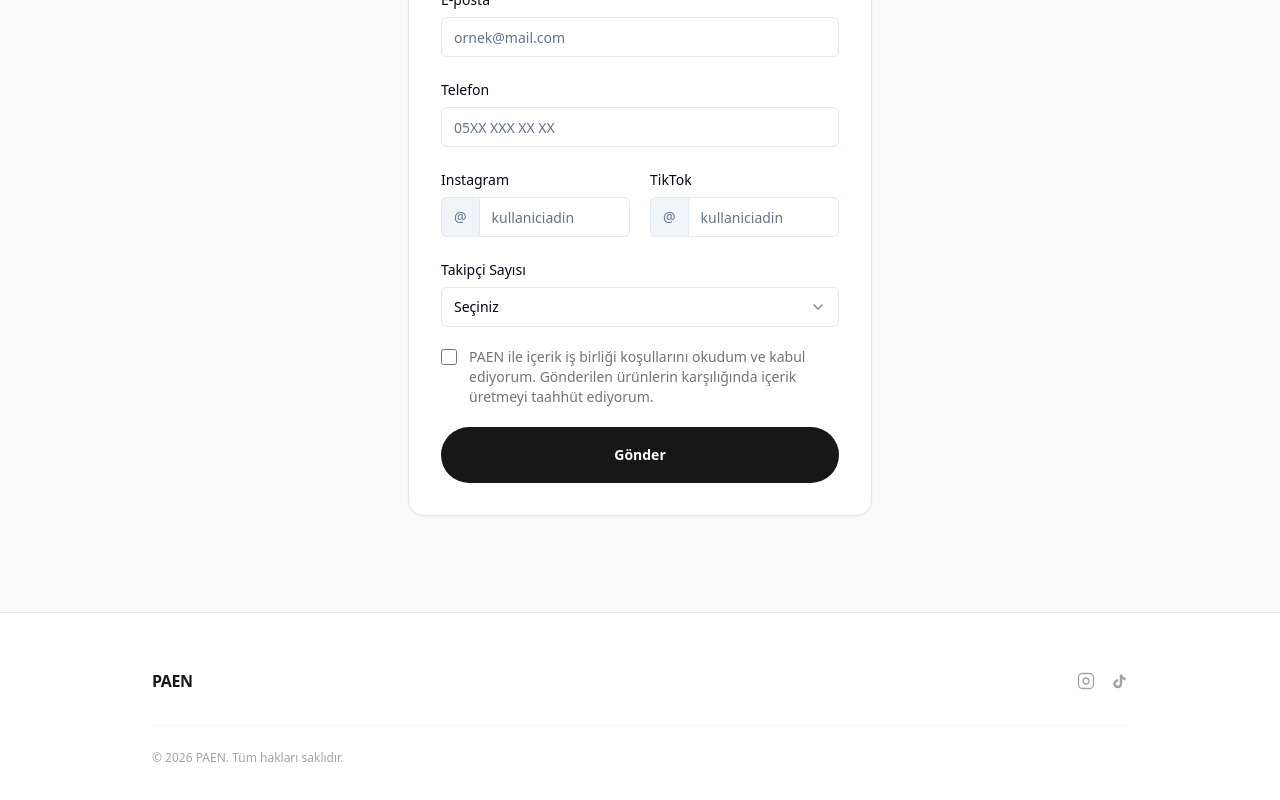
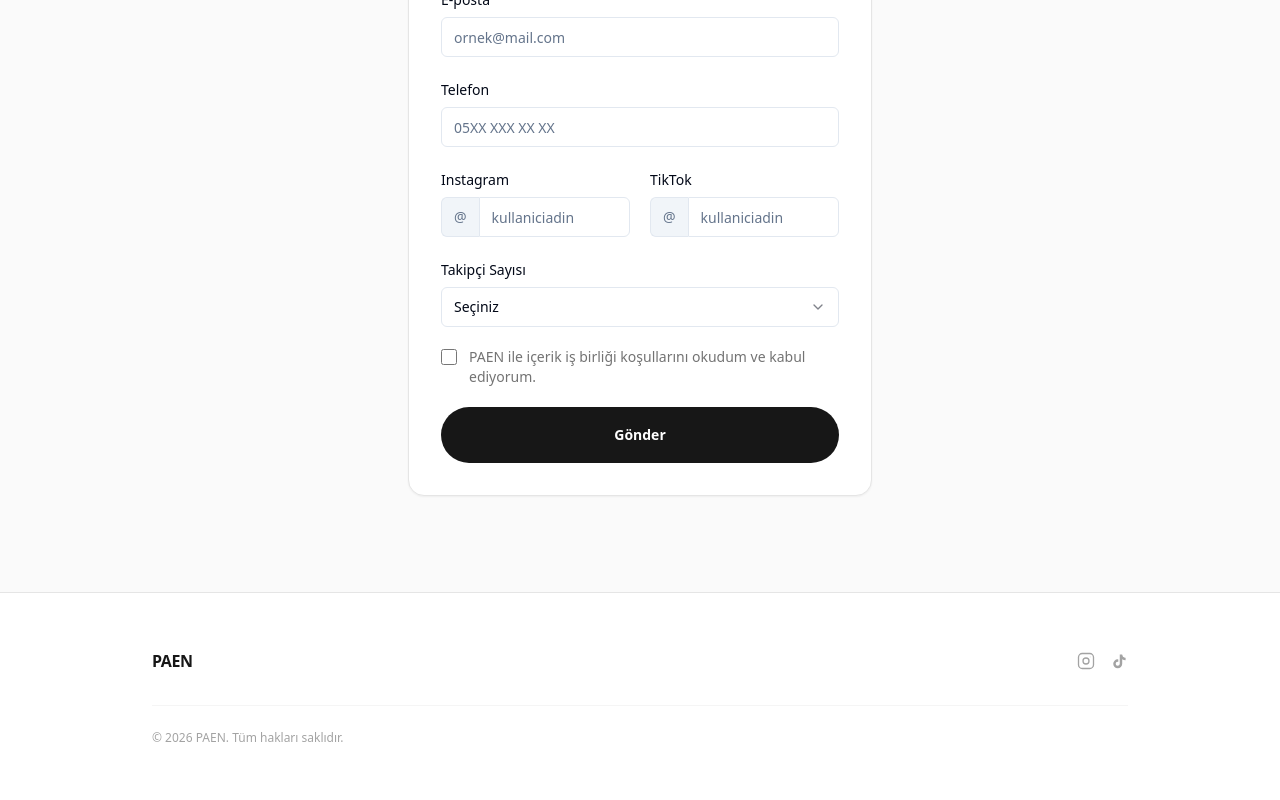
Before and after one commit to ennstekin/paen-creator, a Next.js app: page / in a window 1280 px wide. Shown: the part 2528-3328 px from the top of the page. Built offline with nearby package versions, Linux system fonts and the light colour scheme.

Commit message:
fix: remove taahhut from agreement text

```diff
--- a/src/components/landing/application-form.tsx
+++ b/src/components/landing/application-form.tsx
@@ -212,7 +212,7 @@ export function ApplicationForm() {
                 {...register("agreement")}
               />
               <span className="text-xs sm:text-sm text-neutral-500 leading-relaxed">
-                PAEN ile içerik iş birliği koşullarını okudum ve kabul ediyorum. Gönderilen ürünlerin karşılığında içerik üretmeyi taahhüt ediyorum.
+                PAEN ile içerik iş birliği koşullarını okudum ve kabul ediyorum.
               </span>
             </label>
             {errors.agreement && (
```
